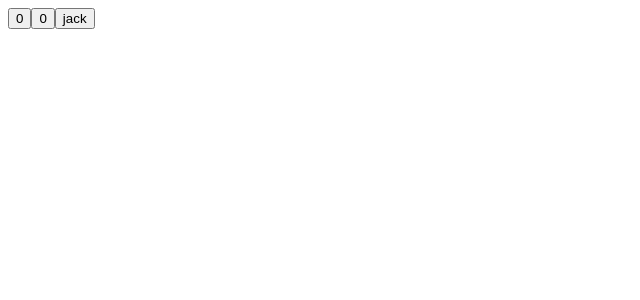
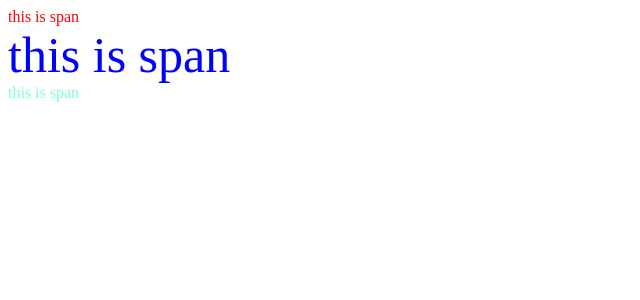
Before and after one commit to LHFloveXCF/react, a React (Create React App) app in the folder react-basic/: page / in a window 1280 px wide. Shown: the top 300 px of the page, without its empty margins (0-640 px from the left). Built offline with nearby package versions, Linux system fonts and the light colour scheme.

Commit message:
样式渲染：行内样式，外部样式

```diff
--- /dev/null
+++ b/react-basic/src/index.css
@@ -0,0 +1,3 @@
+.foo {
+    color: aquamarine;
+}
--- a/react-basic/src/index.js
+++ b/react-basic/src/index.js
@@ -7,11 +7,11 @@ import ReactDOM from 'react-dom/client';
 // import JsxList from './jsx/jsxList';
 // import JsxCondition from './jsx/jsxCondition';
 // import DemoEvent from './event/demo';
-import UseState from './simple/useState';
+import Style from './simple/style';
 
 const root = ReactDOM.createRoot(document.getElementById('root'));
 root.render(
-    <UseState />
+    <Style />
     // <JsxTest></JsxTest>
     // <JsxList></JsxList>
     // <DemoEvent/>
--- /dev/null
+++ b/react-basic/src/simple/style.js
@@ -0,0 +1,22 @@
+import '../index.css'
+
+const style = {
+    color: 'blue',
+    fontSize: '50px'
+}
+
+function Style() {
+    return (
+        <div className="App">
+            {/**行内样式 */}
+            <span style = {{color: 'red'}}>this is span</span>
+            <br/>
+            <span style = {style}>this is span</span>
+            <br/>
+            {/**通过class类名控制 */}
+            <span className = 'foo'>this is span</span>
+        </div>
+    );
+}
+
+export default Style;
```
